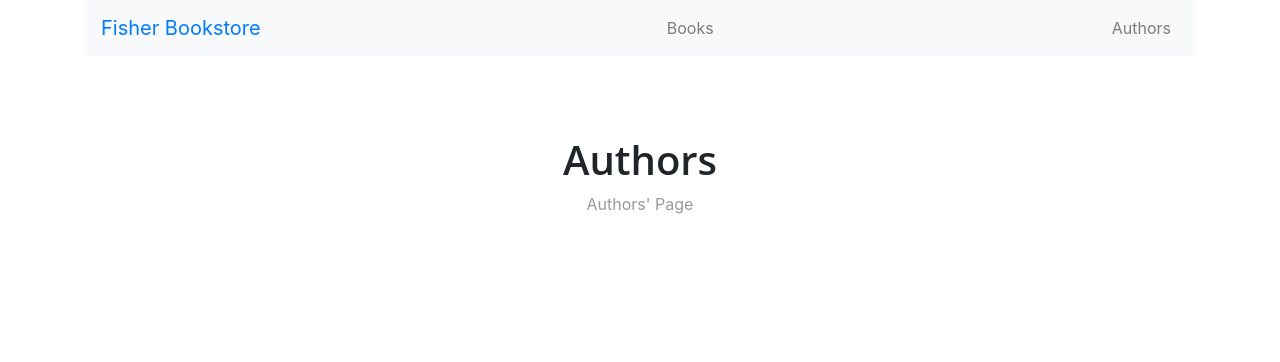
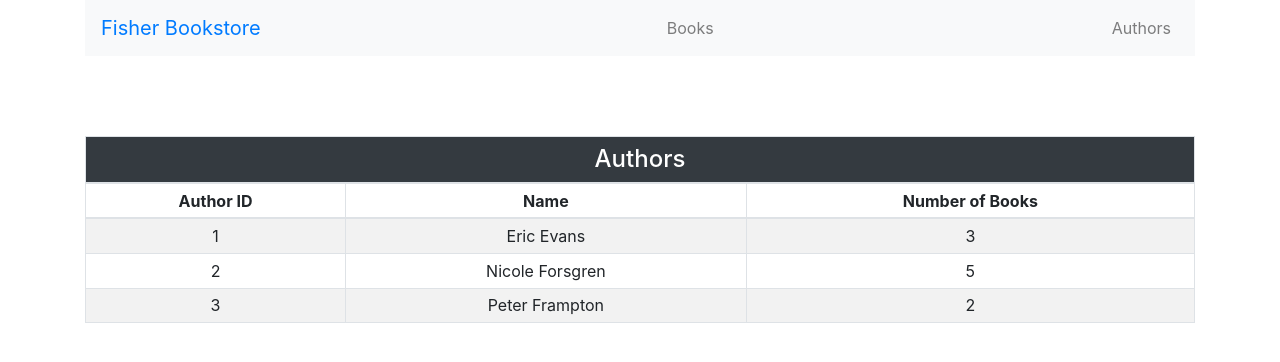
Before and after one commit to harryyhc/fisher-bookstore, a React (Create React App) app: page /authors in a window 1280 px wide. Shown: the top 362 px of the page. Built offline with nearby package versions, Linux system fonts and the light colour scheme.

Commit message:
1st commit of Authors-Component

```diff
--- a/src/authors/Authors.js
+++ b/src/authors/Authors.js
@@ -1,13 +1,39 @@
-import React from "react";
+import React, { Component } from "react";
 import "./Authors.css";
+import { AuthorDisplays } from "./AuthorsDisplay";
 
-export default function Authors() {
-    return (
-        <div className="Authors">
-            <div className="lander">
-                <h1>Authors</h1>
-                <p>Authors' Page</p>
+export default class Authors extends Component {
+    constructor(props) {
+        super(props);
+        this.state = {
+            authors: [
+                {
+                    id: 1,
+                    name: "Eric Evans",
+                    number: "3"
+                },
+                {
+                    id: 2,
+                    name: "Nicole Forsgren",
+                    number: "5"
+                },
+                {
+                    id: 3,
+                    name: "Peter Frampton",
+                    number: "2"
+                }
+            ]
+        };
+    }
+
+
+    render() {
+        return (
+            <div className="Authors">
+                <div className="lander">
+                    <AuthorDisplays authors={this.state.authors} />
+                </div>
             </div>
-        </div>
-    );
+        );
+    }
 }
--- /dev/null
+++ b/src/authors/AuthorsDisplay.js
@@ -0,0 +1,29 @@
+import React from "react";
+import {AuthorsRowComponents} from "./AuthorsRowComponent";
+
+export function AuthorDisplays(props) {
+    return (
+        <table className="table table-sm table-striped table-bordered">
+            <thead>
+                <tr>
+                    <th colSpan="3" className="bg-dark text-white text-center h4 p-2">
+                        Authors
+                    </th>
+                </tr>
+                <tr>
+                    <th>Author ID</th>
+                    <th>Name</th>
+                    <th>Number of Books</th>
+                </tr>
+            </thead>
+            <tbody>
+                {props.authors.map(a => (
+                <AuthorsRowComponents
+                author={a}
+                key={a.id}
+            />
+            ))}
+            </tbody>
+         </table>
+    );
+};
--- /dev/null
+++ b/src/authors/AuthorsRowComponent.js
@@ -0,0 +1,14 @@
+import React from "react";
+
+export function AuthorsRowComponents(props) {
+    //return (
+        //let author = this.props.author;
+        return(
+            <tr>
+                <td>{props.author.id}</td>
+                <td>{props.author.name}</td>
+                <td>{props.author.number}</td>
+            </tr>
+        );
+    //)
+}
```
